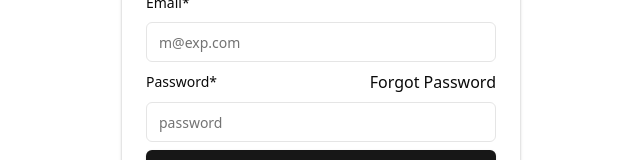
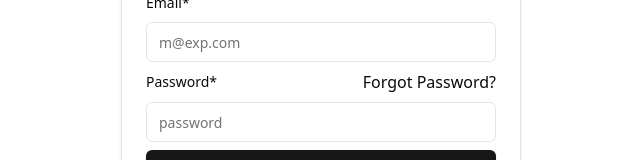
Before and after one commit to arihantjain916/SnapAura-Nextjs, a Next.js app: page /auth/login in a window 1280 px wide. Shown: the part 252-412 px from the top of the page, without its empty margins (319-959 px from the left). Built offline with nearby package versions, Linux system fonts and the light colour scheme; no server answers.

Commit message:
feat: update dialog trigger text

```diff
--- a/components/auth/forgot-pass/index.tsx
+++ b/components/auth/forgot-pass/index.tsx
@@ -63,12 +63,12 @@ export const ForgotPassword = () => {
     <>
       <ToastContainer />
       <Dialog>
-        <DialogTrigger>Forgot Password</DialogTrigger>
+        <DialogTrigger>Forgot Password?</DialogTrigger>
         <DialogContent>
           <DialogHeader>
             <div className="w-full rounded-lg p-6 shadow sm:max-w-md sm:p-8 md:mt-0">
               <DialogTitle className="mb-1 text-xl font-bold leading-tight tracking-tight text-gray-900 md:text-2xl dark:text-white">
-                Forgot Password
+                Forgot Password?
               </DialogTitle>
 
               <p className="font-light text-gray-500 dark:text-gray-400">
```
